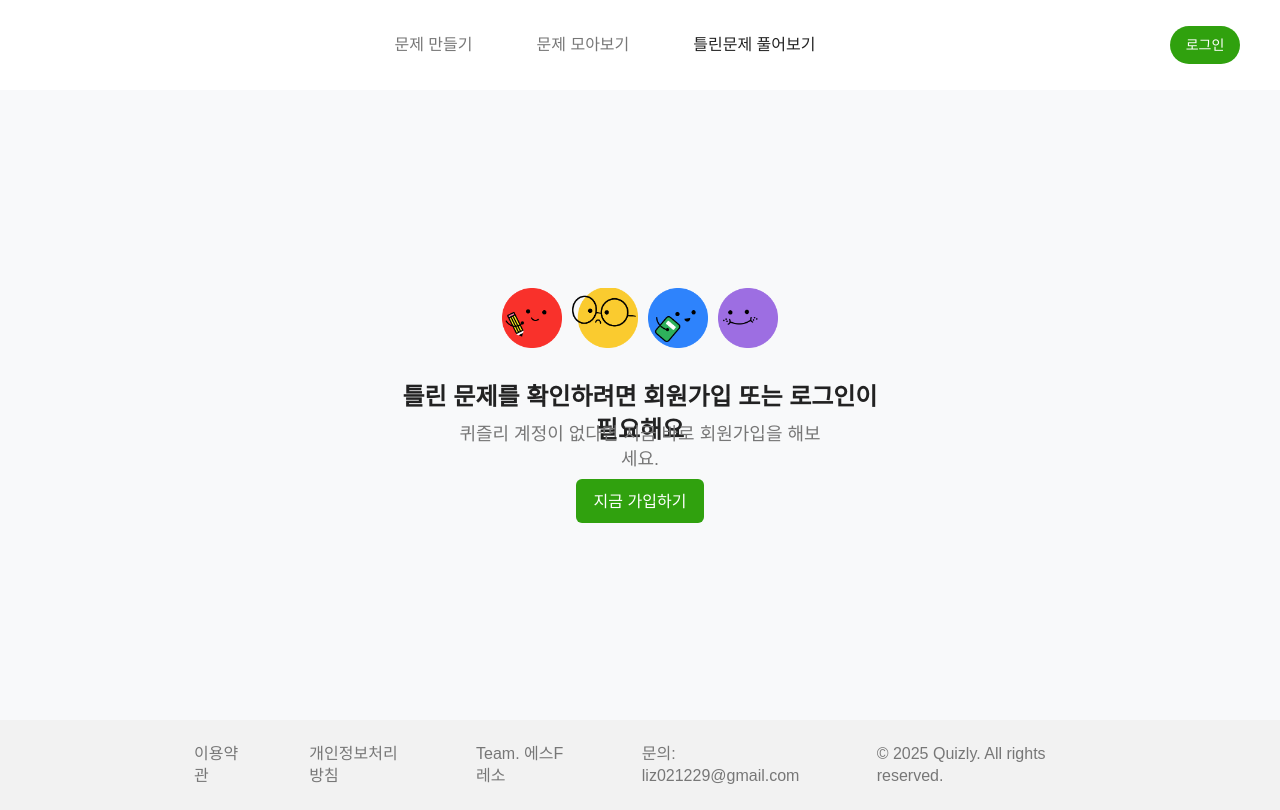
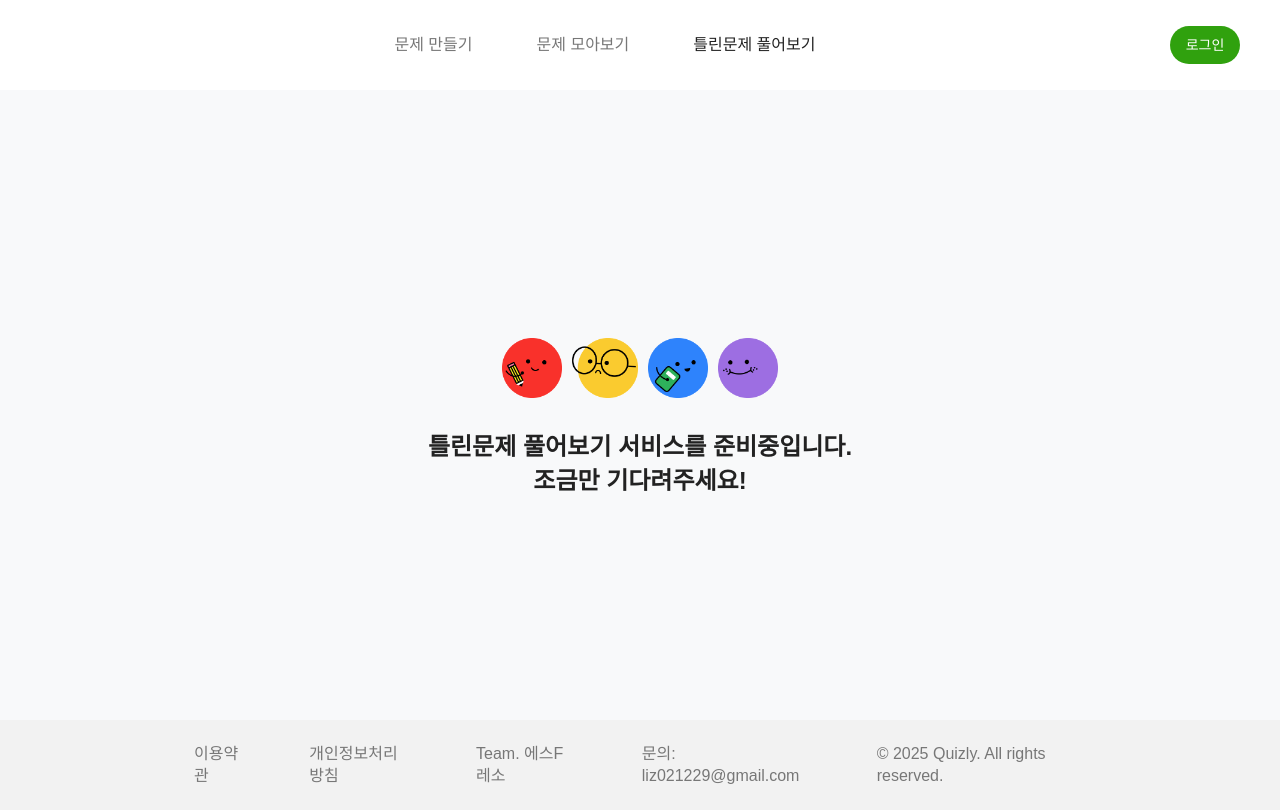
Before and after one commit to Team-Poten/frontend, a React (Create React App) app: page /wrong-problems in a window 1280 px wide. Built offline with nearby package versions, Linux system fonts and the light colour scheme; a web font is replaced by a local one.

Commit message:
fix: (#5) 틀린문제 풀어보기 안내말 변경

```diff
--- a/src/components/WrongProblemGuestPage.tsx
+++ b/src/components/WrongProblemGuestPage.tsx
@@ -108,10 +108,10 @@ const WrongProblemGuestPage: React.FC = () => {
           <Character src={character4} alt="캐릭터4" />
         </CharacterGroup>
         <MainText>
-          틀린 문제를 확인하려면 회원가입 또는 로그인이 필요해요
+            틀린문제 풀어보기 서비스를 준비중입니다.
+            <br />
+            조금만 기다려주세요!
         </MainText>
-        <SubText>퀴즐리 계정이 없다면 지금 바로 회원가입을 해보세요.</SubText>
-        <SignUpButton onClick={handleSignUp}>지금 가입하기</SignUpButton>
       </ContentWrapper>
     </Container>
   );
```
